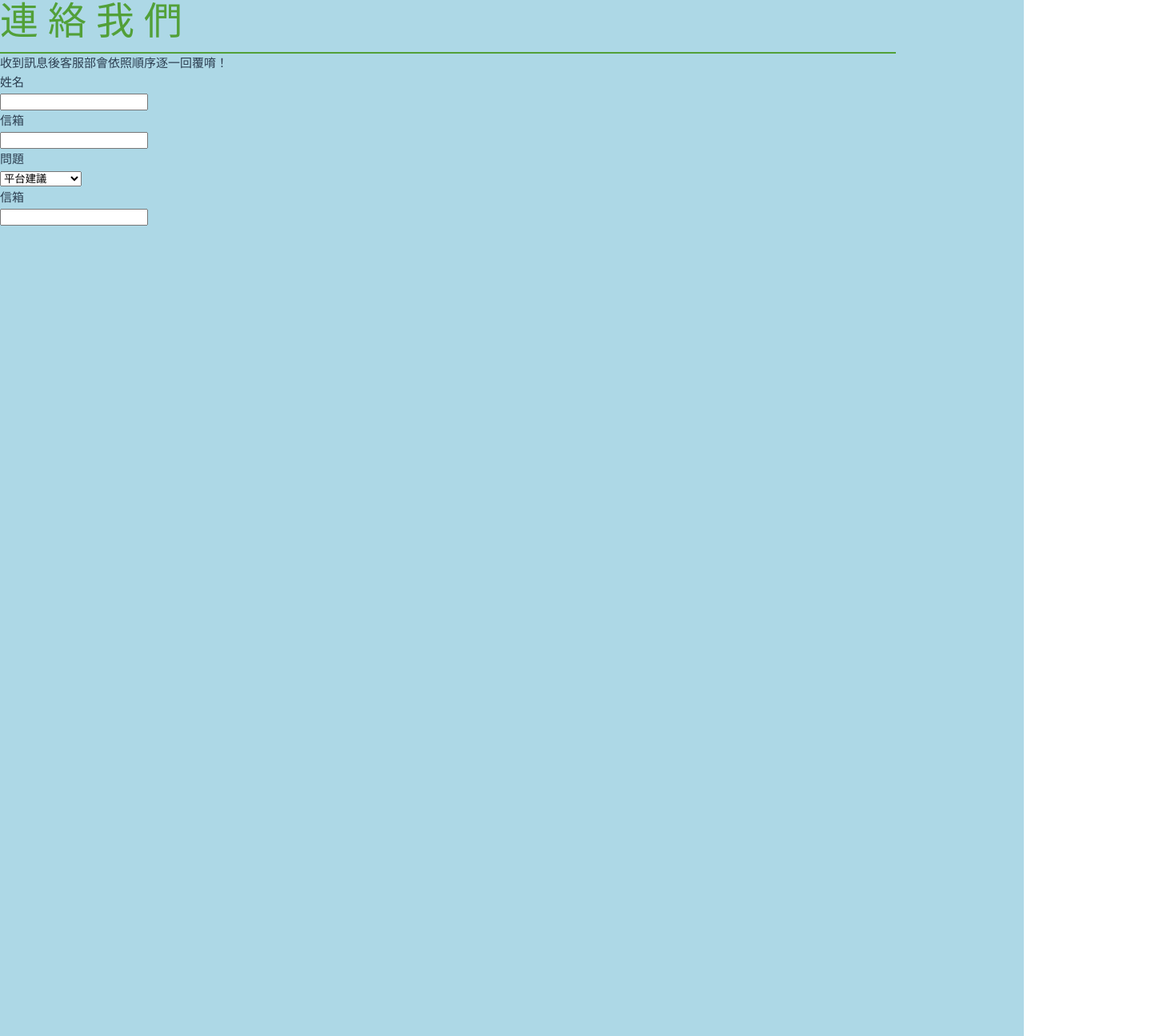
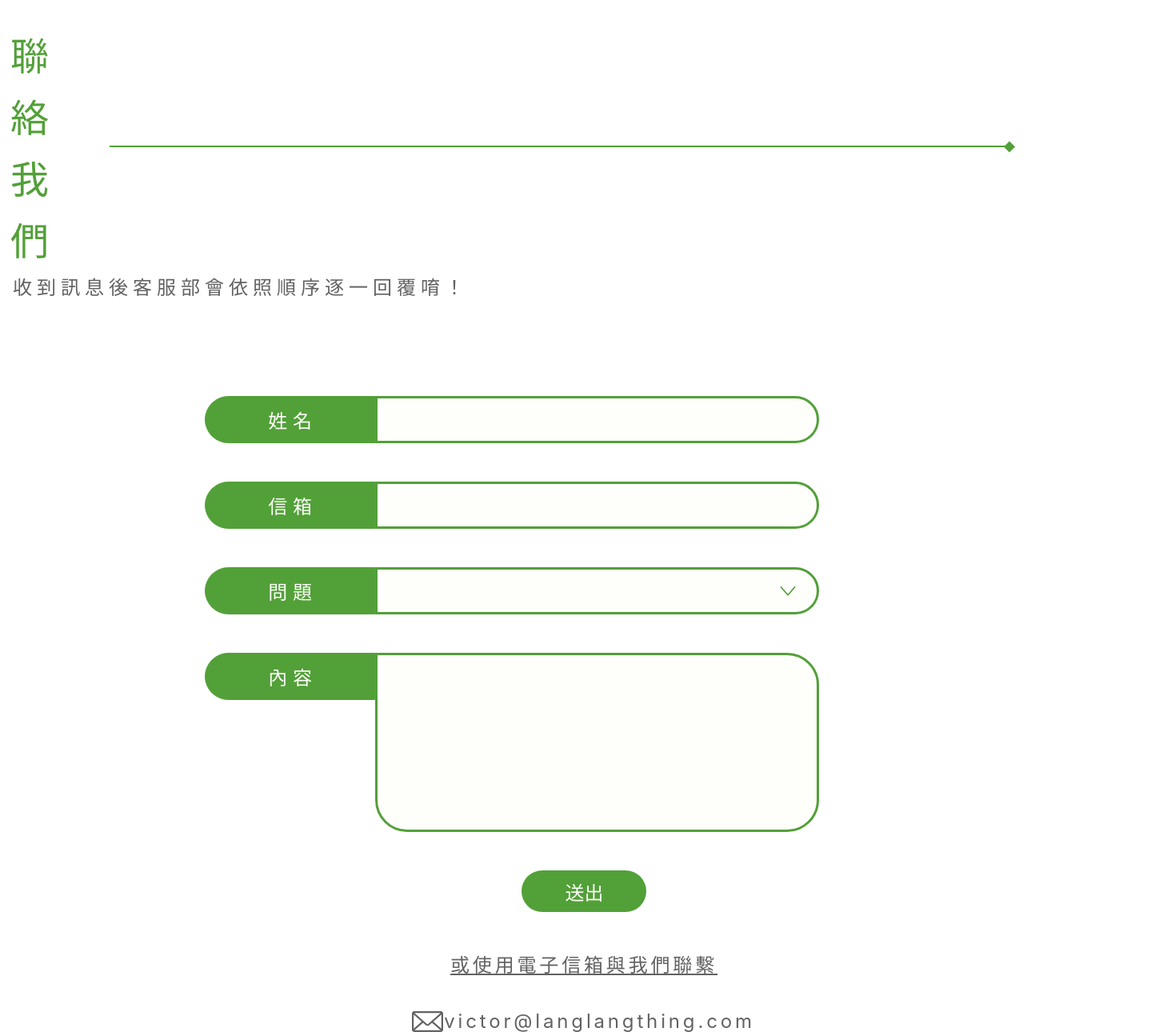
Before and after one commit to Digi-Duck/langlang0115, a Vue app: page /aboutpageintro in a window 1280 px wide. Shown: the part 1448-2743 px from the top of the page at 80% size, 1459 px wide, since content can reach past the window. Built offline with nearby package versions, Linux system fonts and the light colour scheme; a web font is replaced by a local one.

Commit message:
add 聯絡我們區域切版完成 其餘功能與按鈕特效還未完成

```diff
--- a/src/components/ContactUsArea.vue
+++ b/src/components/ContactUsArea.vue
@@ -1,19 +1,21 @@
 <script>
-
 export default {
-
+    data() {
+        return {
+            selectedOption: null,
+        };
+    },
 };
 </script>
 <template>
     <div class="contact">
         <div id="contactTitleArea">
             <div id="contactTitle">
-                <span>連絡我們</span>
+                <span>聯絡我們</span>
                 <div id="contactLine">
                     <div id="Line"></div>
                     <div id="squre"></div>
                 </div>
-
             </div>
             <div id="contactText">
                 <p>收到訊息後客服部會依照順序逐一回覆唷！</p>
@@ -22,39 +24,43 @@ export default {
         <div id="inputArea">
             <div class="inputFrame">
                 <div class="inputTitle">
-                    <span>姓名</span>
+                    <span>姓 名</span>
                 </div>
-                <div class="input">
-                    <input type=" text">
-                </div>
+                <input class="input" type=" text">
             </div>
             <div class="inputFrame">
                 <div class="inputTitle">
-                    <span>信箱</span>
+                    <span>信 箱</span>
                 </div>
-                <div class="input">
-                    <input type=" text">
-                </div>
+                <input class="input" type=" text">
             </div>
             <div class="inputFrame">
                 <div class="inputTitle">
-                    <span>問題</span>
+                    <span>問 題</span>
                 </div>
-                <div class="input select">
-                    <select>
-                        <option>平台建議</option>
-                        <option>認養相關資訊</option>
-                        <option>問題回報</option>
-                        <option>其他</option>
-                    </select>
-                </div>
+                <select v-model="selectedOption" class="input customSelect">
+                    <option value="0">平台建議</option>
+                    <option value="1">認養相關資訊</option>
+                    <option value="2">問題回報</option>
+                    <option value="3">其他</option>
+                </select>
             </div>
             <div class="inputFrame">
                 <div class="inputTitle">
-                    <span>信箱</span>
+                    <span>內 容</span>
                 </div>
-                <div class="input detail">
-                    <input type=" text">
+                <input id="detail" type=" text">
+            </div>
+            <div class="sendArea">
+                <button class="send">
+                    <span>送出</span>
+                </button>
+                <div class="remindText">
+                    <p>或使用電子信箱與我們聯繫</p>
+                    <div id="mymail">
+                        <img src="../assets/Image/AboutPage2Image/email.svg" alt="mail">
+                        <span>victor@langlangthing.com</span>
+                    </div>
                 </div>
             </div>
         </div>
@@ -62,27 +68,201 @@ export default {
 </template>
 <style scoped>
 .contact {
+    display: flex;
+    align-items: center;
+    justify-content: center;
+    flex-direction: column;
     width: 100vw;
     max-width: 100%;
-    height: 82.4375rem;
-    background-color: lightblue;
+    font-style: normal;
+}
+
+/* 聯絡我們標題區 */
+#contactTitleArea {
+    display: flex;
+    flex-direction: column;
+}
+
+/* 聯絡我們標題文字 */
+#contactTitleArea {
+    display: flex;
+    flex-direction: column;
+}
+
+#contactTitle {
+    display: flex;
+    align-items: center;
+    flex-direction: row;
+    padding: 2.8125rem 12rem 0 12rem;
 }
 
 #contactTitle span {
     color: var(--primary-color);
     font-size: 48px;
-    font-style: normal;
+
     font-weight: 400;
     letter-spacing: 12px;
 }
-#contactLine{
+
+/* Line */
+#contactLine {
     display: flex;
+    padding-left: 4rem;
+}
 
-}
 #Line {
     width: 70rem;
     height: 2px;
     background-color: var(--primary-color);
     stroke: var(--primary-color);
 }
+
+#squre {
+    width: 10px;
+    height: 10px;
+    background-color: var(--primary-color);
+    transform: translate(0px, -3.5px) rotate(45deg);
+}
+
+/* 上方提醒內文 */
+#contactText {
+    width: 35.75rem;
+    font-size: 24px;
+    font-weight: 400;
+    line-height: normal;
+    letter-spacing: 6px;
+    margin: 0 12.1875rem;
+    color: #626262;
+}
+
+/* input區 */
+#inputArea {
+    display: flex;
+    align-items: center;
+    flex-direction: column;
+    /* width: 93.8125rem;
+    height: 41.5625rem; */
+    padding: 7.5rem 12.5625rem 0 12.5625rem;
+    row-gap: 3rem;
+}
+
+/* input框 */
+.inputFrame {
+    display: flex;
+    flex-direction: row;
+    width: 48rem;
+    font-size: 1.5rem;
+    line-height: normal;
+    font-weight: 400;
+}
+
+/* input標題 */
+.inputTitle {
+    display: flex;
+    width: 13.5625rem;
+    height: 3.6875rem;
+    padding: 0.9375rem 0 1rem 0;
+    justify-content: center;
+    align-items: center;
+    border-radius: 2.5rem 0 0 2.5rem;
+    border: 1px solid var(--primary-color);
+    background: var(--primary-color);
+}
+
+.inputTitle span {
+    color: var(--white-color);
+}
+
+/* input輸入區 */
+.input {
+    font-size: 1.5rem;
+    width: 35.3125rem;
+    border-radius: 0 2.5rem 2.5rem 0;
+    border: 3px solid var(--primary-color);
+    background: var(--white-color);
+    outline: none;
+}
+
+/* 下拉選單箭頭設定 */
+.customSelect {
+    -webkit-animation: none;
+    -moz-appearance: none;
+    appearance: none;
+    background-image: url(../assets/Image/AboutPage2Image/select-vector.svg);
+    background-position: 95% center;
+    background-repeat: no-repeat;
+    padding-right: 1rem;
+}
+
+/* input內容 */
+#detail {
+    font-size: 1.5rem;
+    width: 35.3125rem;
+    border: 3px solid var(--primary-color);
+    background: var(--white-color);
+    outline: none;
+    height: 14rem;
+    border-radius: 0px 2.5rem 2.5rem 2.5rem;
+}
+
+.sendArea {
+    display: flex;
+    justify-content: center;
+    align-items: center;
+    flex-direction: column;
+    margin-left: 180px;
+}
+
+/* 送出按鈕 */
+.send {
+    display: flex;
+    justify-content: center;
+    align-items: center;
+    width: 9.75rem;
+    height: 3.25rem;
+    padding: 1rem 1.9375rem 1rem 2rem;
+    border-radius: 1.875rem;
+    background-color: var(--primary-color);
+    border: none;
+}
+
+.send span {
+    font-size: 24px;
+    color: var(--white-color);
+}
+
+/* 下方文字區 */
+.remindText {
+    display: flex;
+    justify-content: center;
+    align-items: center;
+    flex-direction: column;
+    padding: 2rem 0;
+    font-weight: 400;
+    font-size: 24px;
+    color: #626262;
+}
+
+.remindText p {
+    text-align: center;
+    line-height: 291.667%;
+    letter-spacing: 3.84px;
+    text-decoration-line: underline;
+}
+
+#mymail {
+    display: flex;
+    align-items: center;
+    flex-direction: row;
+    justify-content: space-between;
+}
+
+#mymail span {
+    display: flex;
+    justify-content: center;
+    align-items: center;
+    width: 24.4375rem;
+    height: 4.375rem;
+    letter-spacing: 3.84px;
+}
 </style>
```
Also changed, not shown: src/assets/Image/AboutPage2Image/email.svg (added), src/assets/Image/AboutPage2Image/select-vector.svg (added).
